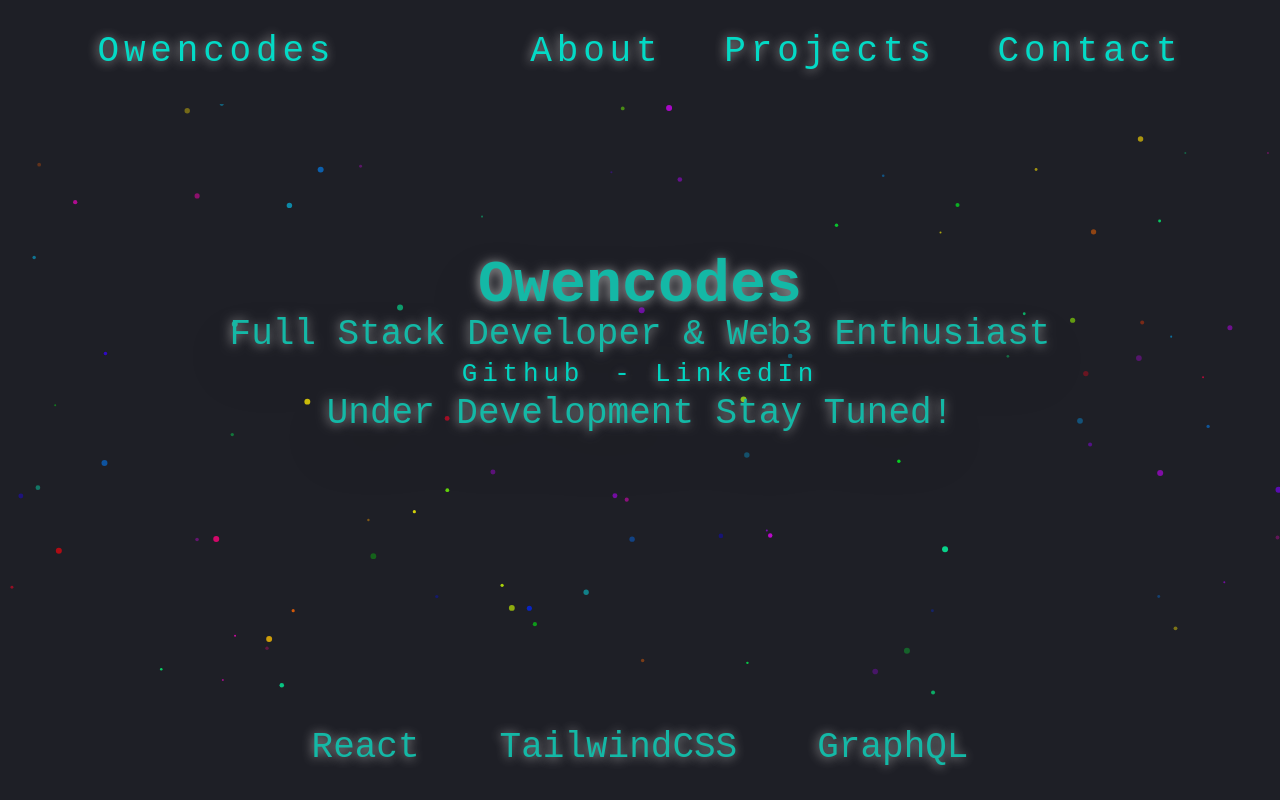
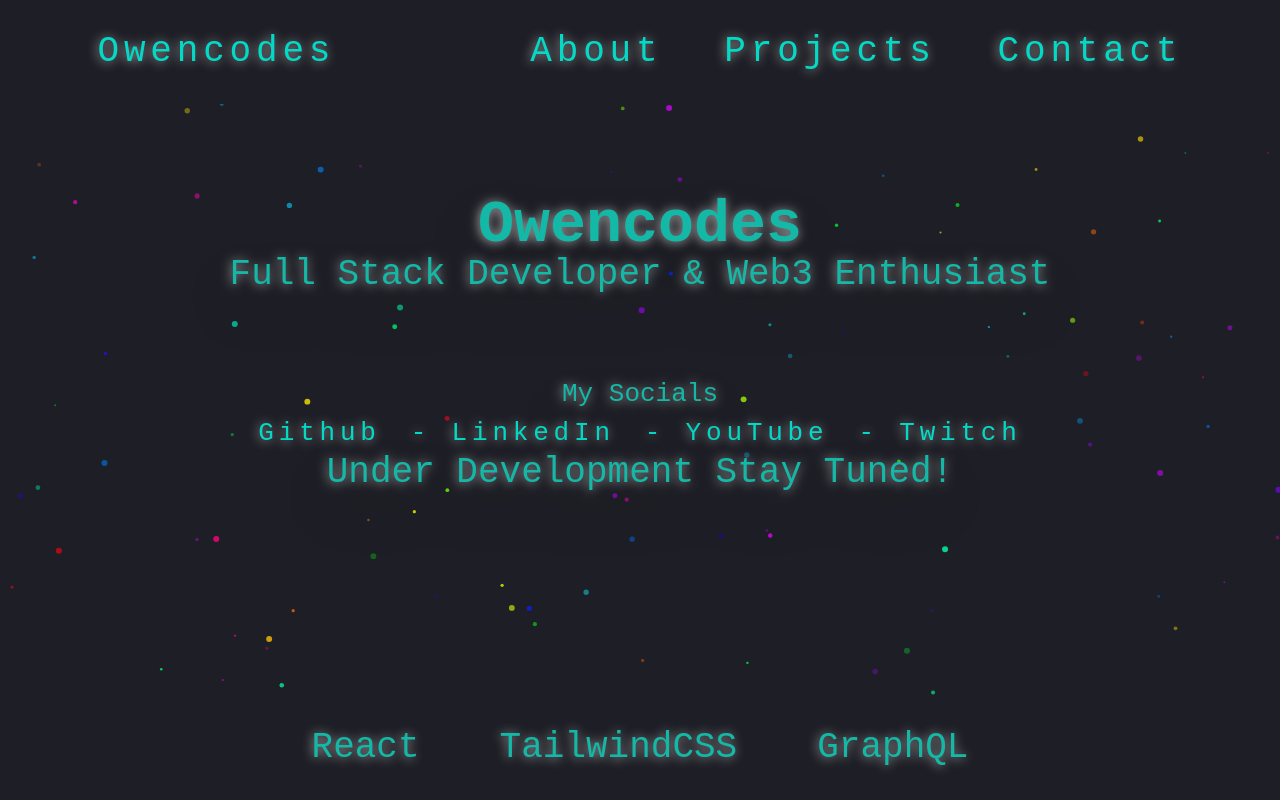
Before and after one commit to owenbcoding/owencodes-app, a React (Create React App) app: page / in a window 1280 px wide. Built offline with nearby package versions, Linux system fonts and the light colour scheme.

Commit message:
Added social Links

```diff
--- a/src/App.js
+++ b/src/App.js
@@ -20,6 +20,7 @@
         {/* <img src={logo} className="App-logo" alt="logo"/> */}
         <h1>Owencodes</h1>
         <p className="text-4xl drop-shadow-2xl text-teal-500">Full Stack Developer & Web3 Enthusiast</p>
+        <h2 className="drop-shadow-2xl text-teal-500 mt-20">My Socials</h2>
         <div>
           <a
             className="App-link"
@@ -31,11 +32,27 @@
           </a>
           <a
             className="App-link"
-            href="Linked In"
+            href=""
             target="_blank"
             rel="noopener noreferrer"
           >
            - LinkedIn
+          </a>
+          <a
+            className="App-link"
+            href="https://www.linkedin.com/in/eoghan-byrne-97221518a/"
+            target="_blank"
+            rel="noopener noreferrer"
+          >
+           - YouTube
+          </a>
+          <a
+            className="App-link"
+            href="https://www.twitch.tv/owencodes"
+            target="_blank"
+            rel="noopener noreferrer"
+          >
+           - Twitch
           </a>
           <p className="text-4xl drop-shadow-2xl text-teal-500">Under Development Stay Tuned!</p>
           {/* <p className="text-4xl drop-shadow-2xl text-teal-500">Hosted on
```
Also changed, not shown: 1 other file (tests, documents, lock files or other folders).
